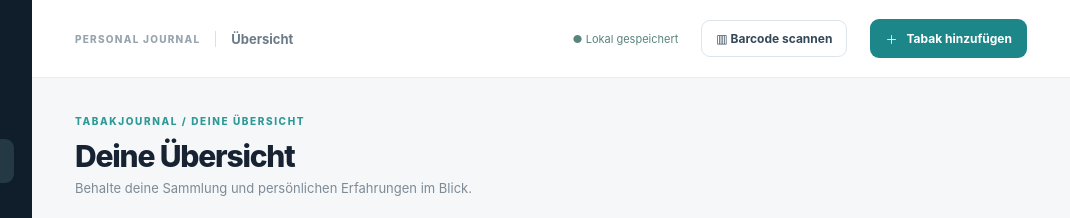
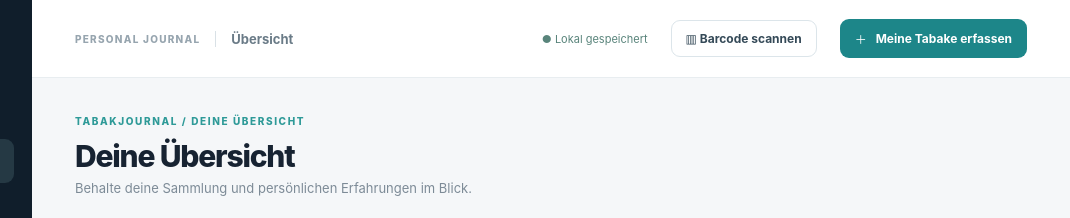
Before and after one commit to thomasasen/shishatabak, a plain HTML site: page index.html in a window 1280 px wide. Shown: the top 218 px of the page, 210-1280 px from the left. Drawn offline with Linux system fonts and the light colour scheme.

Commit message:
feat(inventory): update index.html for personal tobacco capture

```diff
--- a/index.html
+++ b/index.html
@@ -32,7 +32,7 @@
     <div class="main-wrap">
       <header class="topbar">
         <div class="topbar-left"><span class="eyebrow">PERSONAL JOURNAL</span><span class="topbar-divider"></span><span id="currentSection">Übersicht</span></div>
-        <div class="topbar-actions"><span class="save-state" id="saveStatus">● Lokal gespeichert</span><button class="btn btn-secondary btn-sm" type="button" data-scan-action="open">▥ Barcode scannen</button><button class="btn btn-primary btn-sm" data-action="add-tobacco"><span>＋</span> Tabak hinzufügen</button></div>
+        <div class="topbar-actions"><span class="save-state" id="saveStatus">● Lokal gespeichert</span><button class="btn btn-secondary btn-sm" type="button" data-scan-action="open">▥ Barcode scannen</button><button class="btn btn-primary btn-sm" data-action="open-catalog"><span>＋</span> Meine Tabake erfassen</button></div>
       </header>
       <main id="screen" class="content" aria-live="polite"></main>
       <footer class="footer">Tabakjournal Pilot v0.1 · Daten bleiben auf diesem Gerät und in diesem Browser · Kein Shop, keine Werbung · Externe EAN-Abfragen: <a href="https://ean-suche.net" target="_blank" rel="noopener noreferrer">EAN-Suche.net</a></footer>
```
